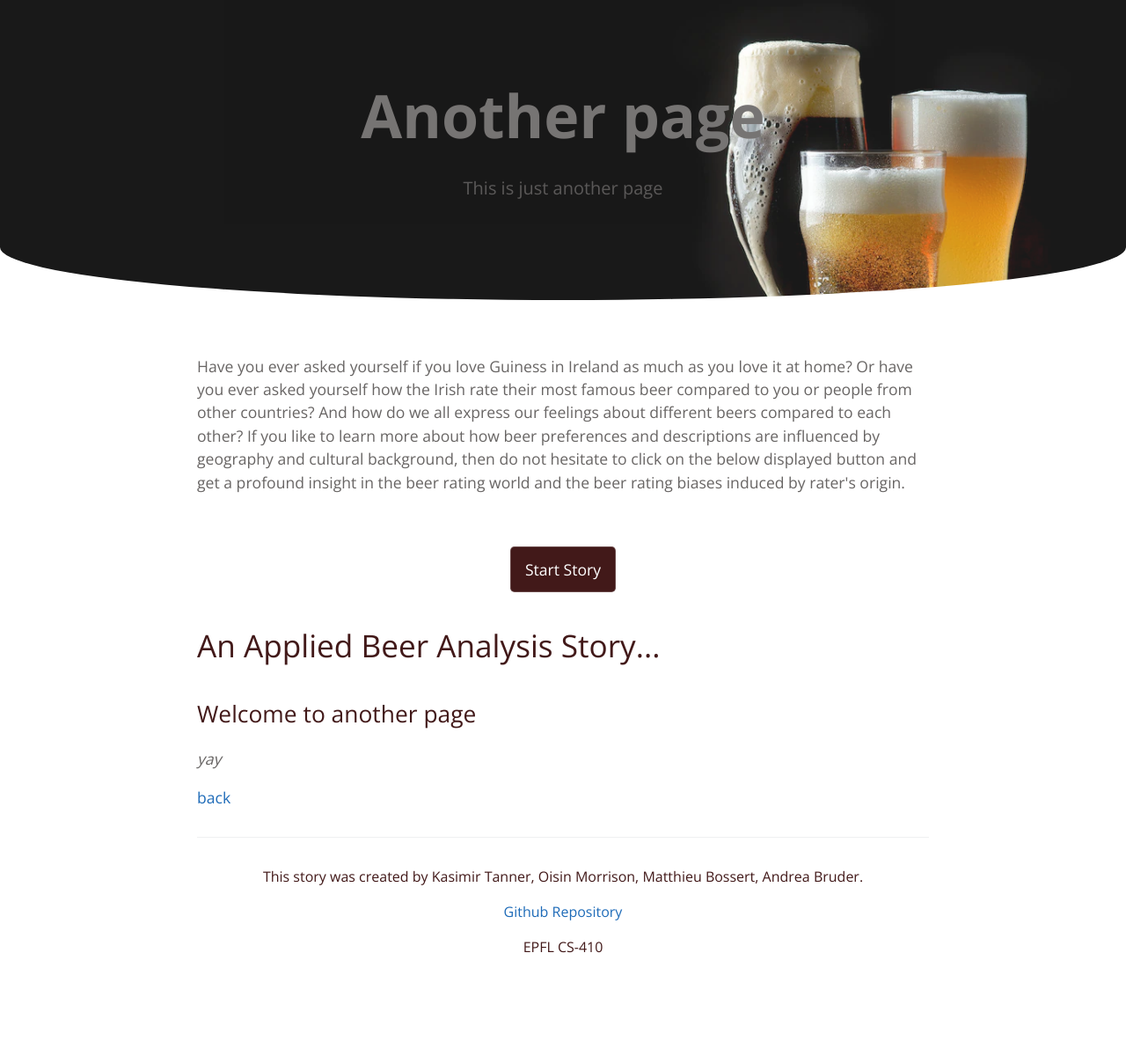
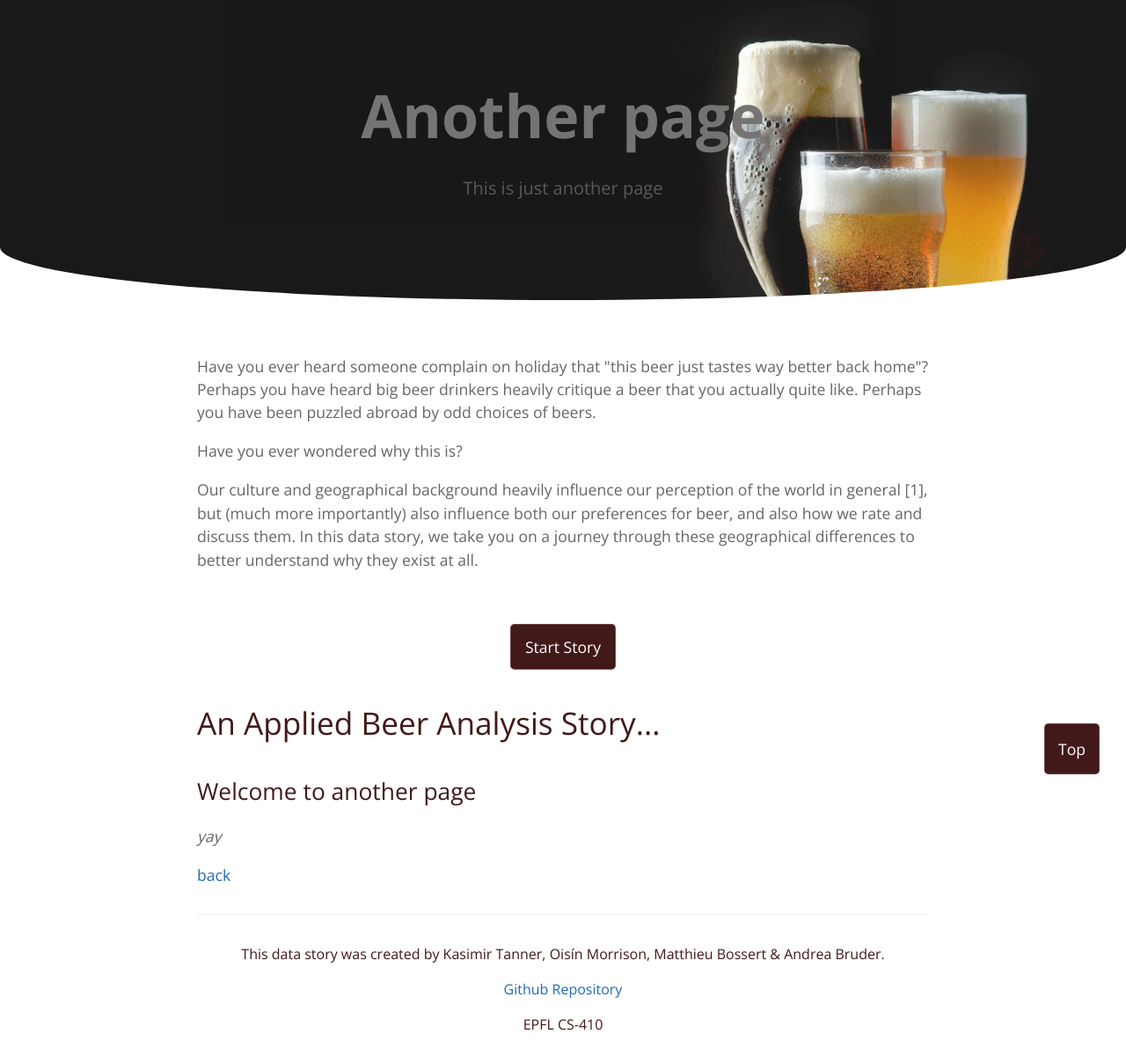
Before and after one commit to epfl-ada/ada-2022-project-enchiladas, a Jekyll site: the page built from another-page.md, in a window 1280 px wide. Shown: the whole page at 88% size. Built offline with Jekyll 4.4.1, drawn with Linux system fonts in a browser that asks for light colours; before the commit the page ends 1120 px from its top, so only the background shows below that.

Commit message:
Working on datastory NLP part

```diff
--- a/_layouts/default.html
+++ b/_layouts/default.html
@@ -27,12 +27,24 @@
 
       <button onclick="topFunction()" id="myBtn" title="Go to top">Top</button>
       <div style="margin-top:30px;">
-        <p>Have you ever asked yourself if you love Guiness in Ireland as much as you love it at home? Or have you ever asked yourself
+        <p>
+          Have you ever heard someone complain on holiday that "this beer just tastes way better back home"? Perhaps you have heard
+          big beer drinkers heavily critique a beer that you actually quite like. Perhaps you have been puzzled abroad by odd choices
+          of beers.</p>
+          <p></p>
+          <emph>Have you ever wondered why this is?</emph>
+          <p>
+          Our culture and geographical background heavily influence our perception of the world in general [1], but (much
+          more importantly) also influence both our preferences for beer, and also how we rate and discuss them. In this data story,
+          we take you on a journey through these geographical differences to better understand why they exist at all.
+        </p>
+
+        <!-- Have you ever asked yourself if you love Guinness in Ireland as much as you love it at home? Or have you ever asked yourself
         how the Irish rate their most famous beer compared to you or people from other countries? And how do we all express our feelings
         about different beers compared to each other? If you like to learn more about how beer preferences and descriptions are influenced
         by geography and cultural background, then do not hesitate to click on the below displayed button and get a profound insight in the
         beer rating world and the beer rating biases induced by rater's origin.
-        </p>
+        </p> -->
       </div>
       <div style="text-align:center; margin-top:60px">
         <a href="#story_start" class="btn">Start Story</a><br />
@@ -52,14 +64,15 @@
               <span class="site-footer-owner"><a href="{{ site.github.repository_url }}">{{ site.github.repository_name }}</a> is maintained by <a href="{{ site.github.owner_url }}">{{ site.github.owner_name }}</a>.</span>
             {% endif %}
 
-            <span class="site-footer-credits">This story was created by Kasimir Tanner, Oisin Morrison, Matthieu Bossert, Andrea Bruder.</span>
-            <p> <a href="https://www.google.com">Github Repository</a></p>
+            <span class="site-footer-credits">
+              This data story was created by Kasimir Tanner, Oisín Morrison, Matthieu Bossert & Andrea Bruder.
+            </span>
+            <p> <a href="https://github.com/epfl-ada/ada-2022-project-enchiladas">Github Repository</a></p>
             <span class="site-footer-credits">EPFL CS-410</span>
             </div>
           </section>
       </footer>
     </main>
-    <script type="text/javascript" src="stuff.js"></script>
   </body>
 
 </html>
```
Also changed, not shown: index.md (+36 -8 lines).
